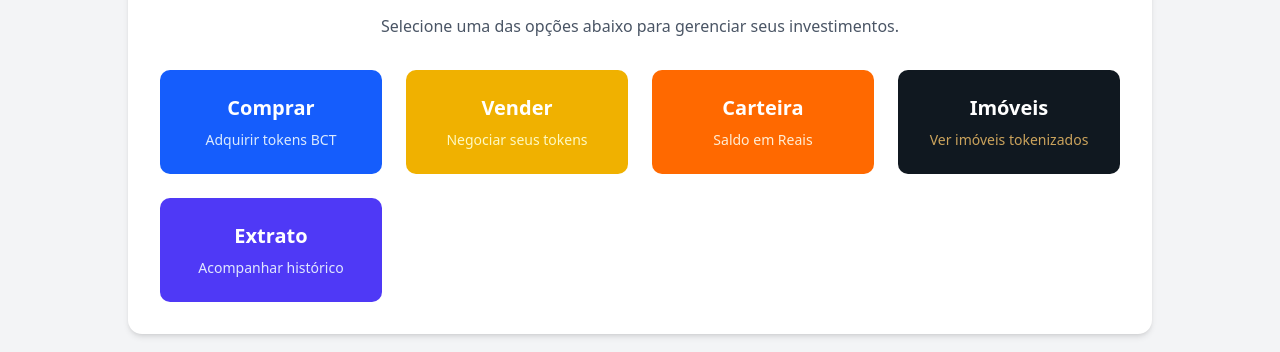
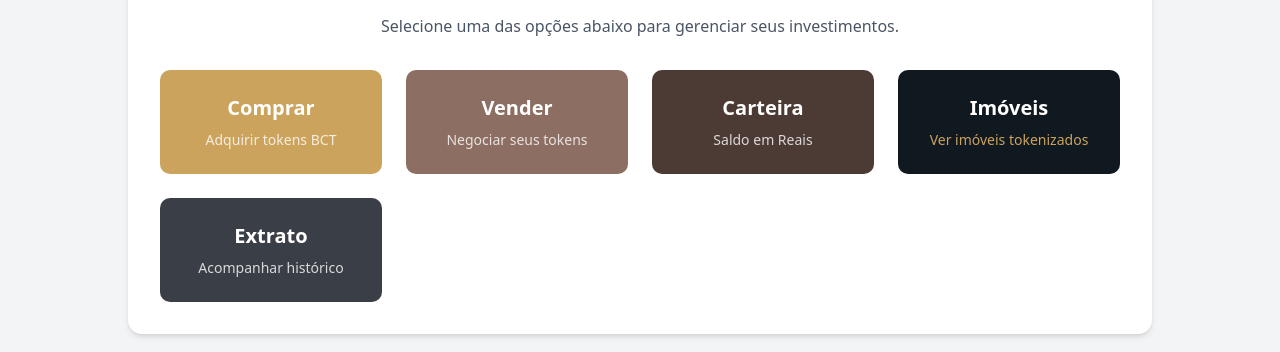
Before and after one commit to bemconcreto/APP-BCT, a Next.js app: page /inicio in a window 1280 px wide. Shown: the part 576-928 px from the top of the page. Built offline with nearby package versions, Linux system fonts and the light colour scheme; no server answers.

Commit message:
fix: installing supabase auth helpers

```diff
--- a/app/inicio/page.tsx
+++ b/app/inicio/page.tsx
@@ -129,31 +129,31 @@ export default function InicioPage() {
 
          {/* COMPRAR */}
 <Link href="/comprar">
-            <div className="bg-blue-600 hover:bg-blue-700 text-white rounded-lg p-6 cursor-pointer text-center">
+  <div className="bg-[#CBA35C] hover:bg-[#b39149] text-white rounded-lg p-6 cursor-pointer text-center">
     <h2 className="text-xl font-semibold">Comprar</h2>
-              <p className="mt-2 text-sm text-blue-100">Adquirir tokens BCT</p>
+    <p className="mt-2 text-sm text-white/80">Adquirir tokens BCT</p>
   </div>
 </Link>
 
 {/* VENDER */}
 <Link href="/vender">
-            <div className="bg-yellow-500 hover:bg-yellow-600 text-white rounded-lg p-6 cursor-pointer text-center">
+  <div className="bg-[#8D6E63] hover:bg-[#7c5f55] text-white rounded-lg p-6 cursor-pointer text-center">
     <h2 className="text-xl font-semibold">Vender</h2>
-              <p className="mt-2 text-sm text-yellow-100">Negociar seus tokens</p>
+    <p className="mt-2 text-sm text-white/80">Negociar seus tokens</p>
   </div>
 </Link>
 
 {/* CARTEIRA */}
 <Link href="/carteira">
-            <div className="bg-orange-500 hover:bg-orange-600 text-white rounded-lg p-6 cursor-pointer text-center">
+  <div className="bg-[#4C3B34] hover:bg-[#3f2f29] text-white rounded-lg p-6 cursor-pointer text-center">
     <h2 className="text-xl font-semibold">Carteira</h2>
-              <p className="mt-2 text-sm text-orange-100">Saldo em Reais</p>
+    <p className="mt-2 text-sm text-white/80">Saldo em Reais</p>
   </div>
 </Link>
 
 {/* IMÓVEIS */}
 <Link href="/imoveis">
-            <div className="bg-[#101820] hover:bg-[#101820] text-white rounded-lg p-6 cursor-pointer text-center">
+  <div className="bg-[#101820] hover:bg-[#0d1318] text-white rounded-lg p-6 cursor-pointer text-center">
     <h2 className="text-xl font-semibold">Imóveis</h2>
     <p className="mt-2 text-sm text-[#CBA35C]">Ver imóveis tokenizados</p>
   </div>
@@ -161,9 +161,9 @@ export default function InicioPage() {
 
 {/* EXTRATO */}
 <Link href="/extrato">
-            <div className="bg-indigo-600 hover:bg-indigo-700 text-white rounded-lg p-6 cursor-pointer text-center">
+  <div className="bg-[#3A3F47] hover:bg-[#30353b] text-white rounded-lg p-6 cursor-pointer text-center">
     <h2 className="text-xl font-semibold">Extrato</h2>
-              <p className="mt-2 text-sm text-indigo-100">Acompanhar histórico</p>
+    <p className="mt-2 text-sm text-white/80">Acompanhar histórico</p>
   </div>
 </Link>
 
```
Lines whose indentation alone changed are shown as unchanged.
